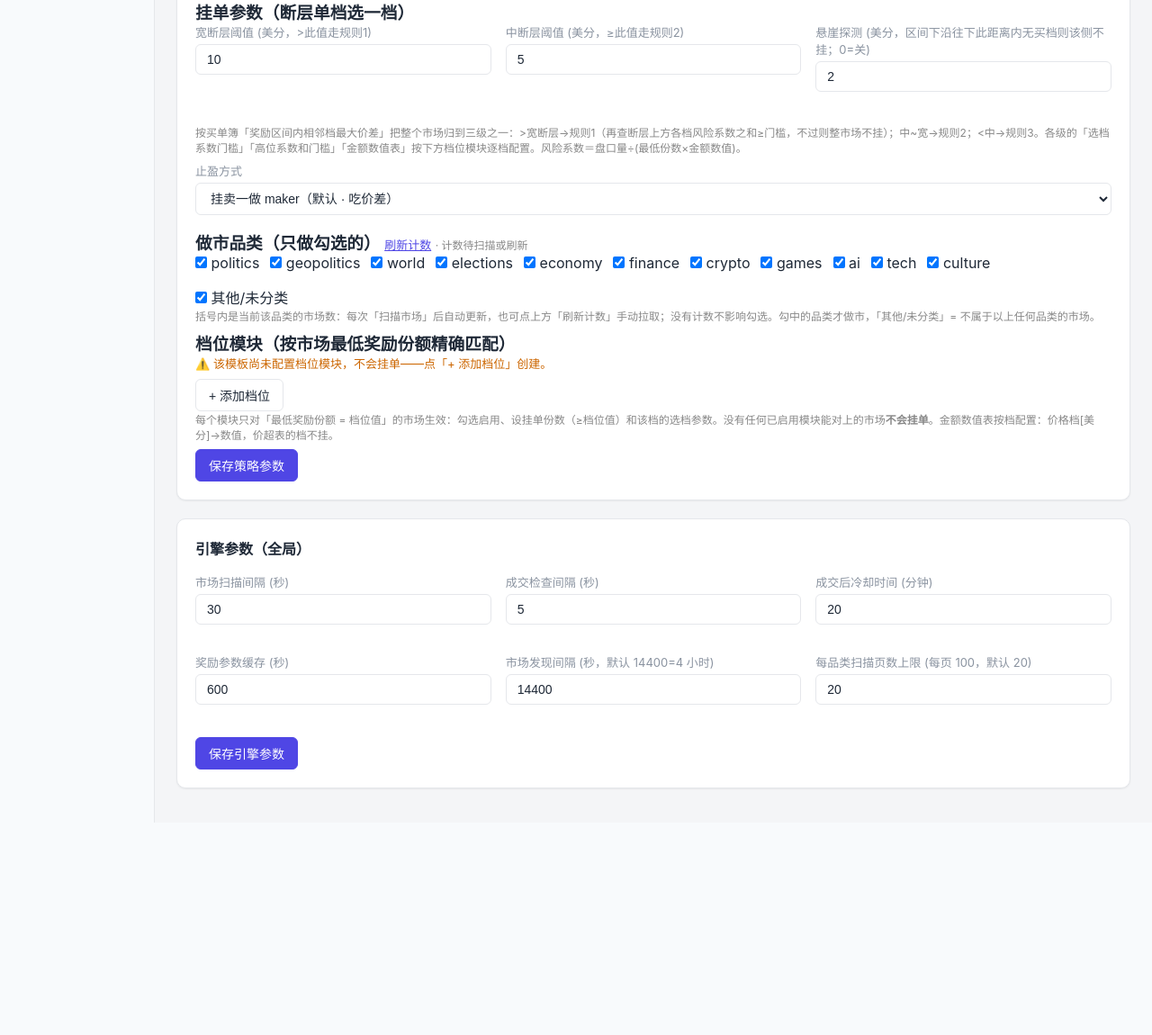
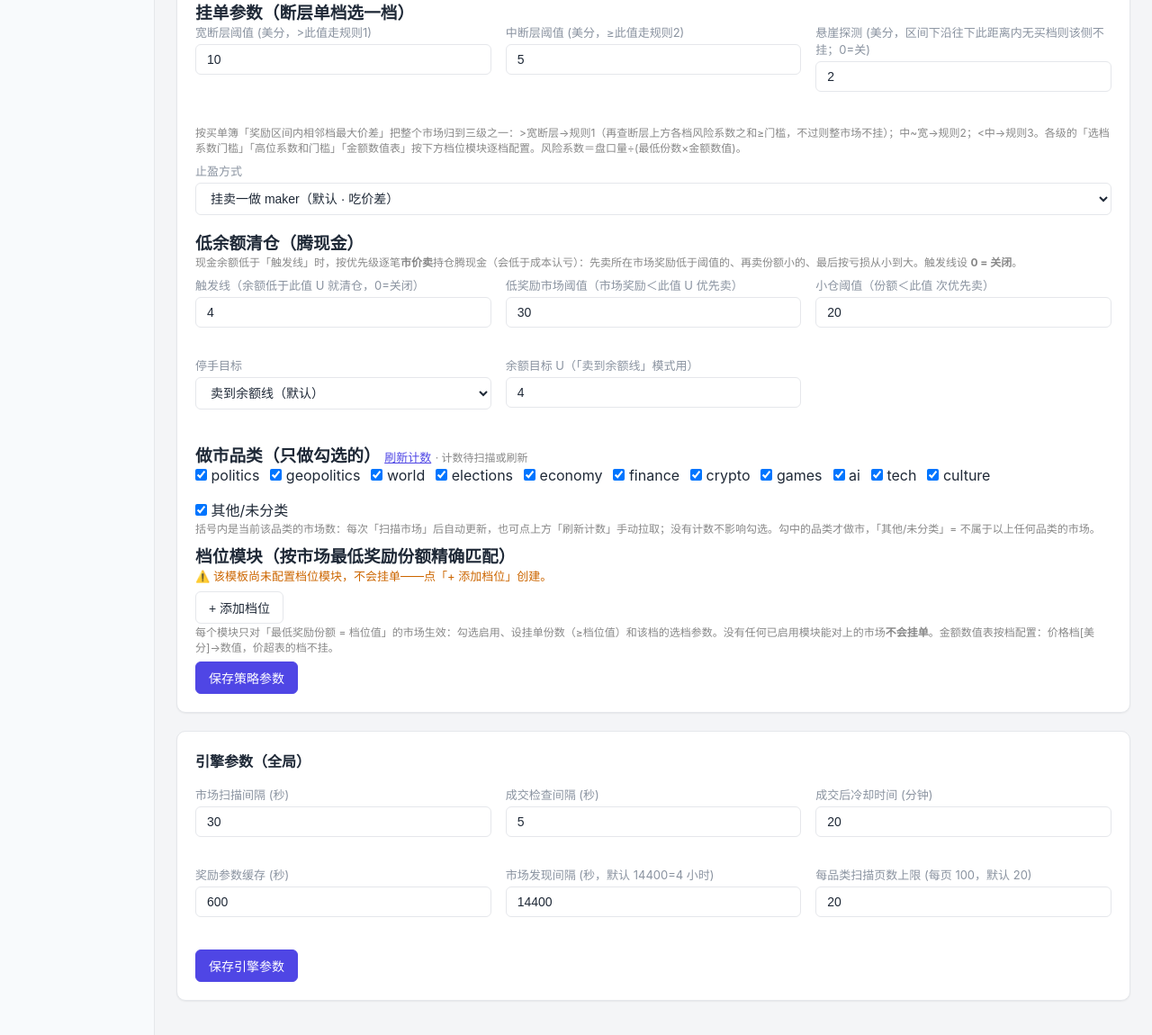
Before and after one commit to VMInsideVM/poly-marketmaker, a Flask app: page /config in a window 1280 px wide. Shown: the part 931-2081 px from the top of the page at 90% size. Before the commit the page ends 1845 px from the top, so only its background shows below. Run offline with Flask 3, Linux system fonts and the light colour scheme; the visitor is signed in with stand-in values (Sample User, id 1); data comes from the database, SQL or seed files in the repository; data that the repository does not hold is empty.

Commit message:
feat(ui): 配置页低余额清仓表单
strategy-form 加「低余额清仓」区:触发线/低奖励阈值/小仓阈值/余额目标(number)+
停手目标(select,单独收);loadStrategy 自动回填。PUT /api/templates 按 TEMPLATE_DEFAULTS
白名单存取。

Co-Authored-By: Claude Opus 4.8 (1M context) <noreply@anthropic.com>

```diff
--- a/web/templates/config.html
+++ b/web/templates/config.html
@@ -107,6 +107,34 @@
                 <option value="maker">挂卖一做 maker（默认 · 吃价差）</option>
                 <option value="market">浮盈市价卖（成本&lt;买一立即市价清仓）</option>
             </select>
+        </div>
+
+        <h3>低余额清仓（腾现金）</h3>
+        <p class="hint" style="color:#888;font-size:12px">现金余额低于「触发线」时，按优先级逐笔<b>市价卖</b>持仓腾现金（会低于成本认亏）：先卖所在市场奖励低于阈值的、再卖份额小的、最后按亏损从小到大。触发线设 <b>0 = 关闭</b>。</p>
+        <div class="form-grid">
+            <div class="form-group">
+                <label>触发线（余额低于此值 U 就清仓，0=关闭）</label>
+                <input type="number" name="low_balance_threshold_usd" step="0.5">
+            </div>
+            <div class="form-group">
+                <label>低奖励市场阈值（市场奖励＜此值 U 优先卖）</label>
+                <input type="number" name="low_reward_threshold_usd" step="1">
+            </div>
+            <div class="form-group">
+                <label>小仓阈值（份额＜此值 次优先卖）</label>
+                <input type="number" name="small_position_shares" step="1">
+            </div>
+            <div class="form-group">
+                <label>停手目标</label>
+                <select name="liquidate_target_mode" id="liquidate-target-mode">
+                    <option value="balance">卖到余额线（默认）</option>
+                    <option value="next_order">卖到够挂下一单</option>
+                </select>
+            </div>
+            <div class="form-group">
+                <label>余额目标 U（「卖到余额线」模式用）</label>
+                <input type="number" name="liquidate_target_usd" step="0.5">
+            </div>
         </div>
 
         <h3>做市品类（只做勾选的）
@@ -451,6 +479,7 @@ document.getElementById('strategy-form').addEventListener('submit', function(e)
     // select 不在 input[type=number] 里,单独收。
     data.stop_loss_mode = (document.getElementById('stop-loss-mode') || {}).value || 'percent';
     data.take_profit_mode = (document.getElementById('take-profit-mode') || {}).value || 'maker';
+    data.liquidate_target_mode = (document.getElementById('liquidate-target-mode') || {}).value || 'balance';
     const st = serializeTiers();
     if (st.error) { alert(st.error); return; }
     data.size_tiers = st.tiers;
```
